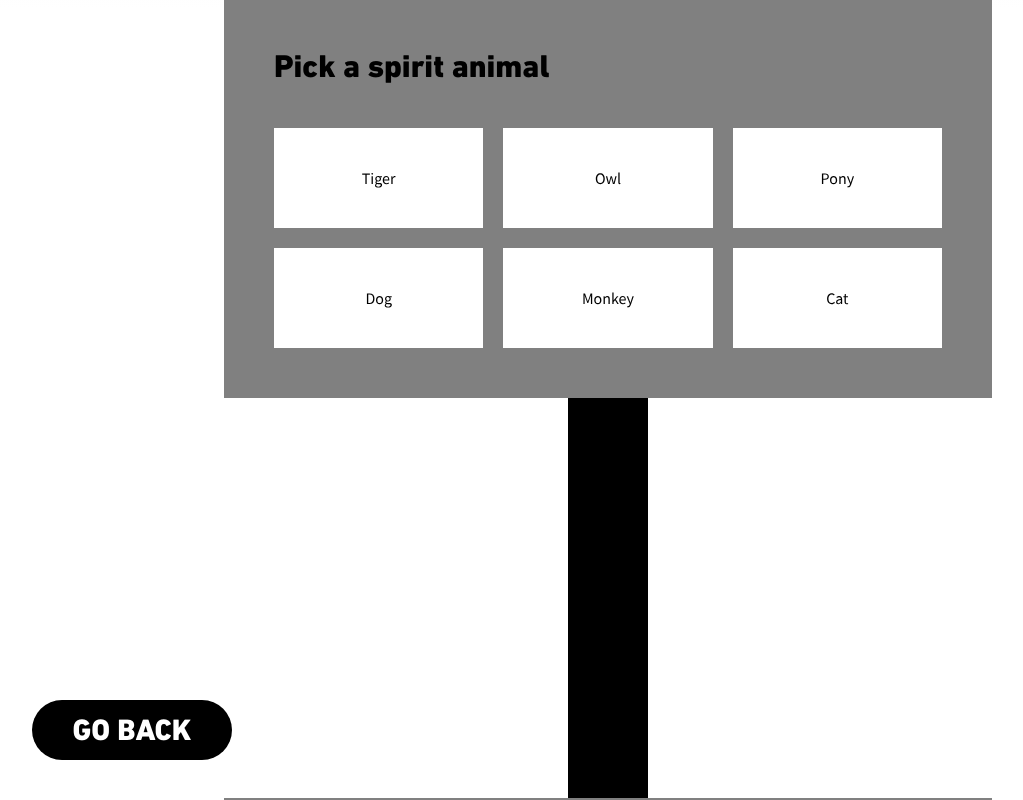
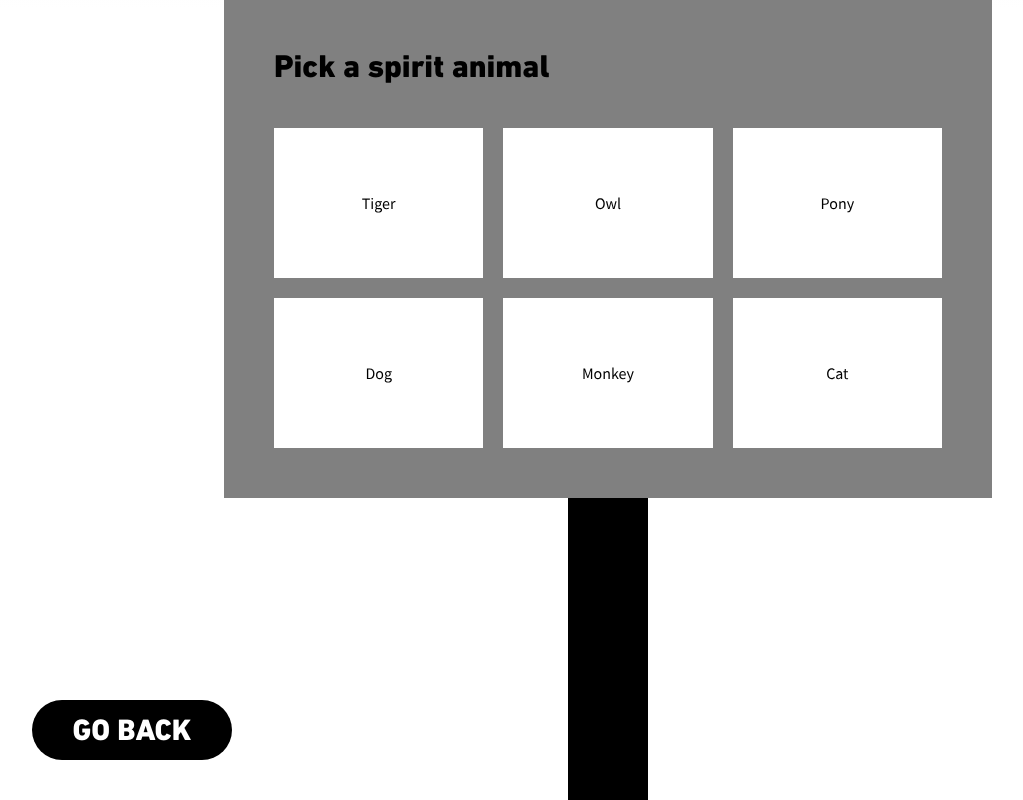
Before and after one commit to sdghi/saemin, a Vue app: page / in a window 1280 px wide. Both pictures are taken after a click on the button "TAKE QUIZ". Shown: the part 792-1592 px from the top of the page, without its empty margins (32-1055 px from the left). Built offline with nearby package versions, Linux system fonts and the light colour scheme.

Commit message:
adds polyfill for scroll behavior

```diff
--- a/package.json
+++ b/package.json
@@ -9,6 +9,7 @@
   },
   "dependencies": {
     "core-js": "^3.3.2",
+    "scroll-behavior-polyfill": "^2.0.13",
     "vue": "^2.6.10"
   },
   "devDependencies": {
--- a/src/components/Home.vue
+++ b/src/components/Home.vue
@@ -13,6 +13,7 @@
 </template>
 
 <script>
+import "scroll-behavior-polyfill";
 import { mapGetters } from "vuex";
 import Quiz from "./Quiz";
 import Results from "./Results";
--- a/src/components/QuestionCard.vue
+++ b/src/components/QuestionCard.vue
@@ -22,6 +22,8 @@
 </template>
 
 <script>
+import "scroll-behavior-polyfill";
+
 export default {
   name: "QuestionCard",
   props: ["question", "allQuestions", "quizCompleted", "setScrollHeight"],
@@ -127,13 +129,13 @@ export default {
 .answers-container {
   user-select: none;
   display: grid;
-  grid-template-columns: repeat(2, 1fr);
+  grid-template-columns: repeat(1, 1fr);
   grid-gap: 20px;
   margin-top: 40px;
 
   .answer {
     width: 100%;
-    height: 100px;
+    height: 60px;
     background: $white;
     border: none;
     cursor: pointer;
@@ -160,6 +162,10 @@ export default {
   .answers-container {
     grid-template-columns: repeat(3, 1fr);
     max-height: fit-content;
+
+    .answer {
+      height: 150px;
+    }
   }
 }
 </style>
--- a/src/components/ScrollDownCta.vue
+++ b/src/components/ScrollDownCta.vue
@@ -5,6 +5,8 @@
 </template>
 
 <script>
+import "scroll-behavior-polyfill";
+
 export default {
   name: "ScrollDownCta",
   props: ["scrollCtaHeight", "quizStarted"],
@@ -12,9 +14,6 @@ export default {
     // Will handle initial scroll down to first question when starting quiz
     this.quizStarted &&
       setTimeout(() => {
-        console.log("height", this.$refs.scrollCta.offsetHeight);
-        console.log("top", this.$refs.scrollCta.offsetTop);
-
         window.scrollTo({
           top:
             this.$refs.scrollCta.offsetHeight + this.$refs.scrollCta.offsetTop,
```
Also changed, not shown: 1 other file (tests, documents, lock files or other folders).
